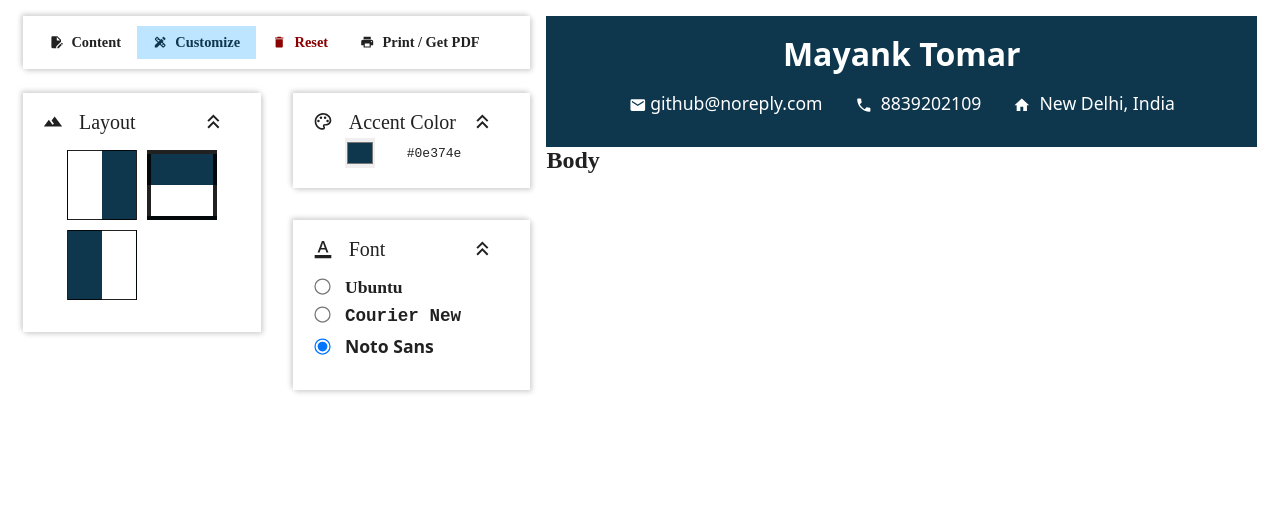
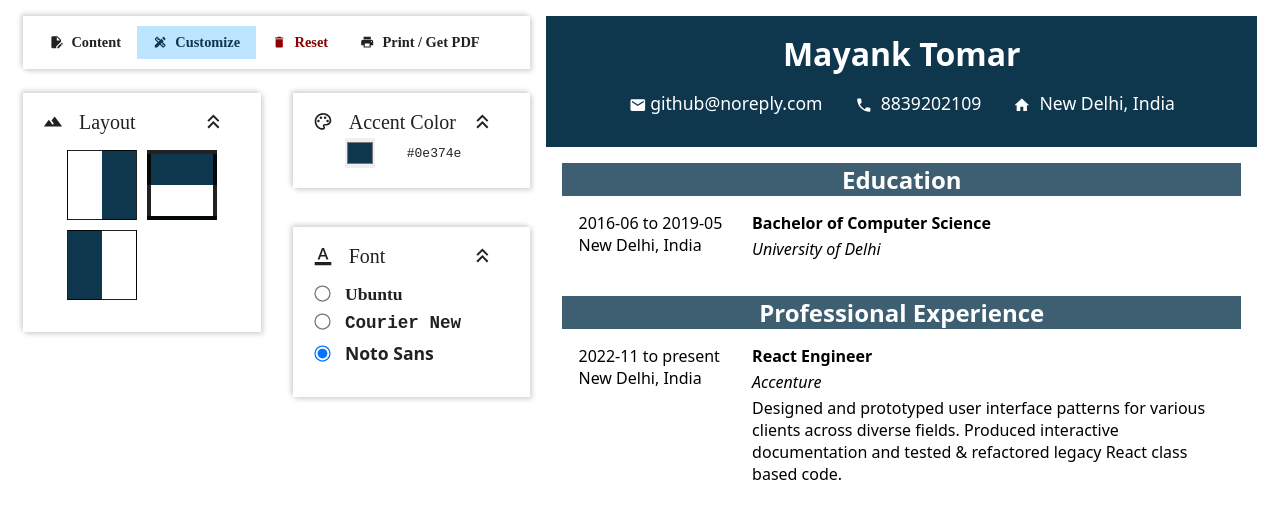
Before and after one commit to mynk-tmr/CV-Builder, a React (Vite) app: page / in a window 1280 px wide. Shown: the top 518 px of the page. Built offline with nearby package versions, Linux system fonts and the light colour scheme.

Commit message:
add complete resume mapped to fields

```diff
--- a/src/assets/data.js
+++ b/src/assets/data.js
@@ -21,10 +21,11 @@ export const educationData = [
 
 export const experienceData = [
   [
-    [keygen(), "text", "Place of Work", "Accenture, New Delhi"],
+    [keygen(), "text", "Place of Work", "Accenture"],
     [keygen(), "text", "Position Title", "React Engineer"],
-    [keygen(), "month", "started in", "2022-11"],
-    [keygen(), "month", "finished on", ""],
+    [keygen(), "month", "Started in", "2022-11"],
+    [keygen(), "month", "Finished on", ""],
+    [keygen(), "text", "Location", "New Delhi, India"],
     [keygen(), "textarea", "Job Description",
       "Designed and prototyped user interface patterns for various clients across diverse fields. Produced interactive documentation and tested & refactored legacy React class based code.",
     ],
--- a/src/components/Resume/Body.jsx
+++ b/src/components/Resume/Body.jsx
@@ -1,7 +1,10 @@
-export default function Body() {
+import InfoSection from "./InfoSection";
+
+export default function Body({ eduData, expData }) {
   return (
     <section className="body">
-      <h2>Body</h2>
+      <InfoSection head={"Education"} dataset={eduData} />
+      <InfoSection head={"Professional Experience"} dataset={expData} />
     </section>
   );
 }
--- /dev/null
+++ b/src/components/Resume/InfoSection.jsx
@@ -0,0 +1,12 @@
+import StylishPara from "./StylishPara";
+
+export default function InfoSection({ head, dataset }) {
+  return (
+    <article className="info-section">
+      <h2>{head}</h2>
+      {dataset.map((datagroup, index) => (
+        <StylishPara key={index} datagroup={datagroup} />
+      ))}
+    </article>
+  );
+}
--- a/src/components/Resume/Resume.jsx
+++ b/src/components/Resume/Resume.jsx
@@ -3,15 +3,14 @@ import Header from "./Header";
 import Body from "./Body";
 
 const Resume = ({ perData, eduData, expData, color, font, layout }) => (
-  <section className="resume-container" style={{gridTemplateAreas : layout}} >
+  <section
+    className="resume-container"
+    style={{ gridTemplateAreas: layout, fontFamily: font }}>
     <Header
       details={perData[0].map((val) => val.at(-1))}
-      style={{
-        backgroundColor: color,
-        fontFamily: font,
-      }}
+      style={{ backgroundColor: color }}
     />
-    <Body/>
+    <Body {...{ eduData, expData }} />
   </section>
 );
 
--- /dev/null
+++ b/src/components/Resume/StylishPara.jsx
@@ -0,0 +1,20 @@
+export default function StylishPara({ datagroup }) {
+  const [place, role, from, to, location, jobdesc] = datagroup.map((field) =>
+    field.at(-1)
+  );
+
+  return (
+    <p className="stylishpara">
+      <span>
+        {from} to {to || "present"}
+        <br />
+        {location}
+      </span>
+      <span>
+        <b>{role}</b>
+        <i>{place}</i>
+        <blockquote>{jobdesc}</blockquote>
+      </span>
+    </p>
+  );
+}
--- a/src/components/Resume/resume.css
+++ b/src/components/Resume/resume.css
@@ -30,5 +30,30 @@
 
   .body {
     grid-area: body;
+    padding: 1rem;
+    color: black;
+
+    .info-section {
+      margin-bottom: 1rem;
+
+      h2 {
+        text-align: center;
+        background-color: var(--primary-col);
+        color: white;
+        opacity: 0.8;
+      }
+
+      .stylishpara {
+        display: grid;
+        grid-template-columns: 1fr 3fr;
+        gap: 1rem;
+        padding: 1rem;
+
+        span {
+          display: grid;
+          row-gap: .25rem;
+        }
+      }
+    }
   }
 }
```
